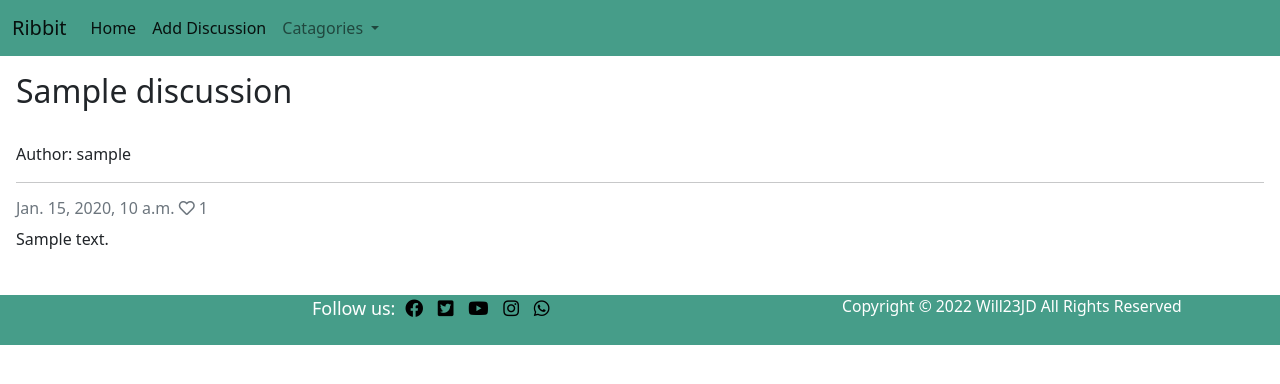
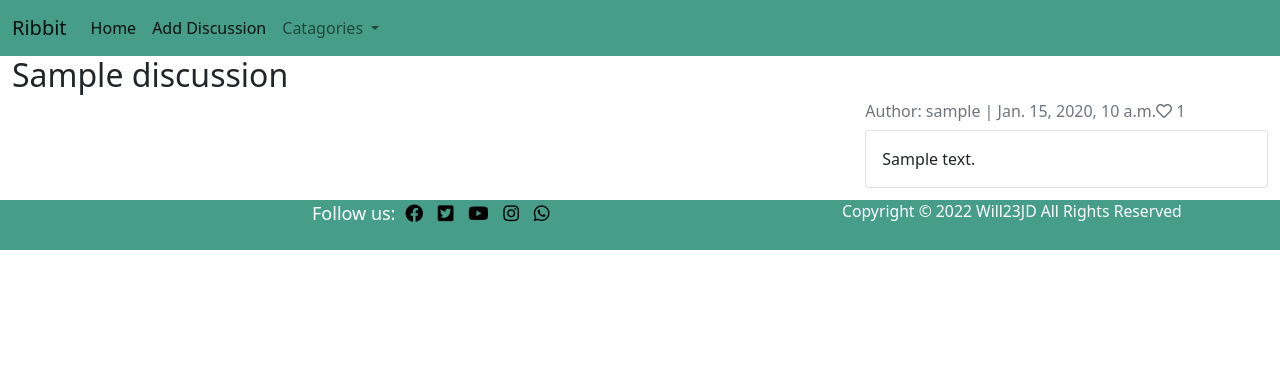
Before and after one commit to Code-Institute-Submissions/will23JD-Ribbit_SepResub, a Django app: a page that uses templates/discussion_open.html in a window 1280 px wide. Shown: the top 384 px of the page. Run offline with Django 3.2, Linux system fonts and the light colour scheme; tables that the repository leaves empty hold one stand-in row (values such as "Sample post").

Commit message:
Add styling for open discussion

```diff
--- a/templates/discussion_open.html
+++ b/templates/discussion_open.html
@@ -1,36 +1,26 @@
 {% extends "base.html" %}
 
 {% block content %}
-
 <div class="container-fluid">
     <div class="row">
-
-        <div class="col-12">
-            <div class="row">
-                <div class="card-body">
-                    <div class="image-container">
         <h2>{{ discussion.title }}</h2>
-                        <div class="d-none d-sm-block col-sm-6 masthead-image">
-                            <!-- The featured image URL goes in the src attribute -->
-                            {% if "placeholder" in post.featured_image.url %}
-                            <img src="" width="100%">
+        <div class="d-none d-lg-block col-8">
+            {% if "placeholder" in discussion.featured_image.url %}
+            <img src="https://codeinstitute.s3.amazonaws.com/fullstack/blog/default.jpg" width="100%">
             {% else %}
             <img src=" {{ discussion.featured_image.url }}" width="100%">
             {% endif %}
         </div>
-                        <p class="author">Author: {{ discussion.author }}</p>
-                    </div>
-                    <hr />
-                    <p class="card-text text-muted h6">{{ discussion.created_on}} <i class="far fa-heart"></i>
+        <div class="col-12 col-xl-4">
+            <p class="text-muted h6">Author: {{ discussion.author }} | {{ discussion.created_on}}<i class="far fa-heart"></i>
                 {{ discussion.number_of_likes }}
             </p>
-                    <p>
+            <div class="card">
+                <div class="card-body">
                     {{ discussion.content | safe }}
-                    </p>
                 </div>
             </div>
         </div>
     </div>
 </div>
-
 {% endblock content %}
```
Also changed, not shown: templates/index.html (+5 -5 lines). Lines whose indentation alone changed are shown as unchanged.
